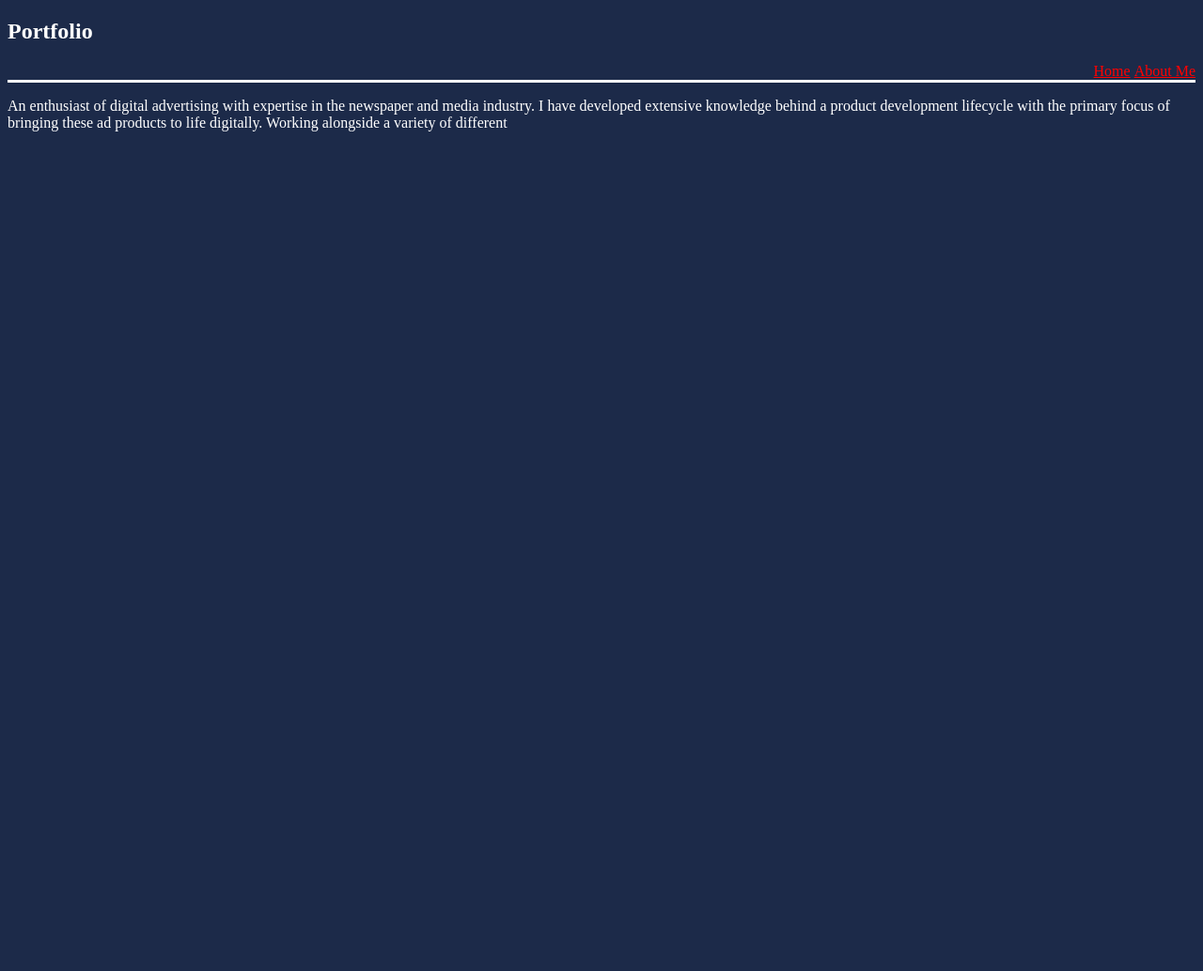
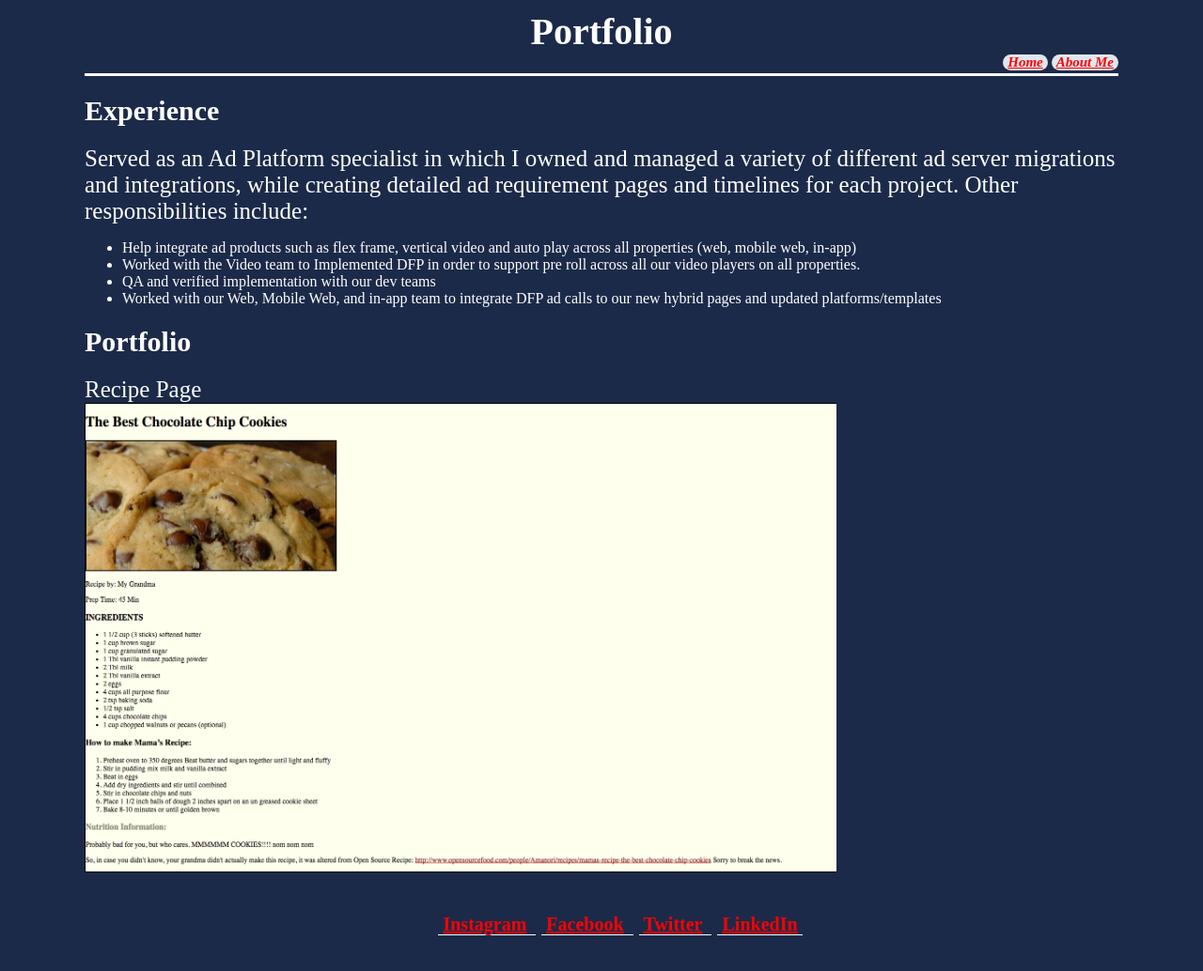
Before and after one commit to JMeza88/My-Portfolio, a plain HTML site: page index.html in a window 1280 px wide. Shown: the whole page at 94% size. Before the commit the page ends 800 px from the top, so only its background shows below. Drawn offline with Linux system fonts and the light colour scheme.

Commit message:
Updated Repo
Added new CSS, new html, and images

```diff
--- a/index.html
+++ b/index.html
@@ -17,9 +17,50 @@
 			</ul>
 		</nav>
 	</header>
-		<p>An enthusiast of digital advertising with expertise in the newspaper and media industry. I have developed extensive knowledge behind a product development lifecycle with the primary focus of bringing these ad products to life digitally. Working alongside a variety of different
 
-		</p>
+	<h1>
+		Experience
+	</h1>
+
+	<p>Served as an Ad Platform specialist in which I owned and managed a variety of different ad server migrations and integrations, while creating detailed ad requirement pages and timelines for each project. Other responsibilities include:
+		<ul>
+			<li>Help integrate ad products such as flex frame, vertical video and auto play across all properties (web, mobile web, in-app)
+			</li>
+			<li>Worked with the Video team to Implemented DFP in order to support pre roll across all our video players on all properties.
+			</li>
+			<li>
+			QA and verified implementation with our dev teams
+			</li>
+			<li>
+			Worked with our Web, Mobile Web, and in-app team to integrate DFP ad calls to our new hybrid pages and updated platforms/templates
+			</li>
+
+		</ul>
+
+	</p>
+
+	<h1> Portfolio </h1>
+	<p>Recipe Page</p>
+	<img src="./images/cookiewebpage.png" alt="Cookie Web Page Design" width="800" height="500">
+
+	<footer>
+	<ul>
+			<li>
+				<a href="https://www.instagram.com/jmeza/">Instagram</a>
+			</li>
+			<li>
+				<a href="https://www.facebook.com/Elperuano88">Facebook</a>
+			</li>
+			<li>
+				<a href="https://twitter.com/JeffMeza">Twitter</a>
+			</li>
+			<li>
+				<a href="www.linkedin.com/in/jeffrey-meza-0530">LinkedIn</a>
+			</li>
+
+		</ul>
+
+	</footer>
 
 
 </body>
--- a/styles/style.css
+++ b/styles/style.css
@@ -1,29 +1,92 @@
 body{
 background-color: rgba(28, 42, 73, 1);
 color: white;
+margin: auto;
+max-width: 1100px;
+padding: 10px;
 
 }
+
 
 header{
 	border-bottom: 3px solid;
 }
 
-ul{
-	margin:0;
-	text-align: right;
+h1{
+	font-size: 30px ;
+}
+
+
+li {
+font size: 10px;
+}
+
+
+nav h1{
+	font-size: 40px;
+	margin: 0 auto;
+	text-align: center;
 
 }
 
-li {
-display: inline-block;
 
+nav ul{
+	margin: 0;
+	text-align: right;
+	font-weight: bold;
+	margin-bottom: 3px;
+	position: relative;
 
 }
+
+nav li {
+display: inline-block;
+font-size: 15px;
+background-color: #dee7ef;
+border-radius: 12px;
+font-style: italic;
+
+}
+
+a {
+	margin: 5px;
+}
+
+a:link, a:visited {
+color: red;
+}
+
 
 a:hover {
 color: white;
 }
 
-a:link, a:visited {
-color: red;
+p{
+font-size:25px;
+margin:0;
+
 }
+
+p img{
+	max-height: 300px;
+	max-width:250px;
+	float: right;
+
+}
+
+footer{
+text-align: center;
+margin: 40px;
+}
+
+footer li{
+	margin: 3px;
+	display: inline;
+	font-weight: bold;
+    font-size: 20px;
+    border-bottom: 1px solid;
+}
+
+.family{
+overflow: auto;
+}
```
Also changed, not shown: aboutme.html (+38 -2 lines), images/FullSizeRender.jpeg (added), images/cookiewebpage.png (renamed from images/Screen Shot 2018-01-26 at 4.45.01 PM.png), images/family.jpg (added).
